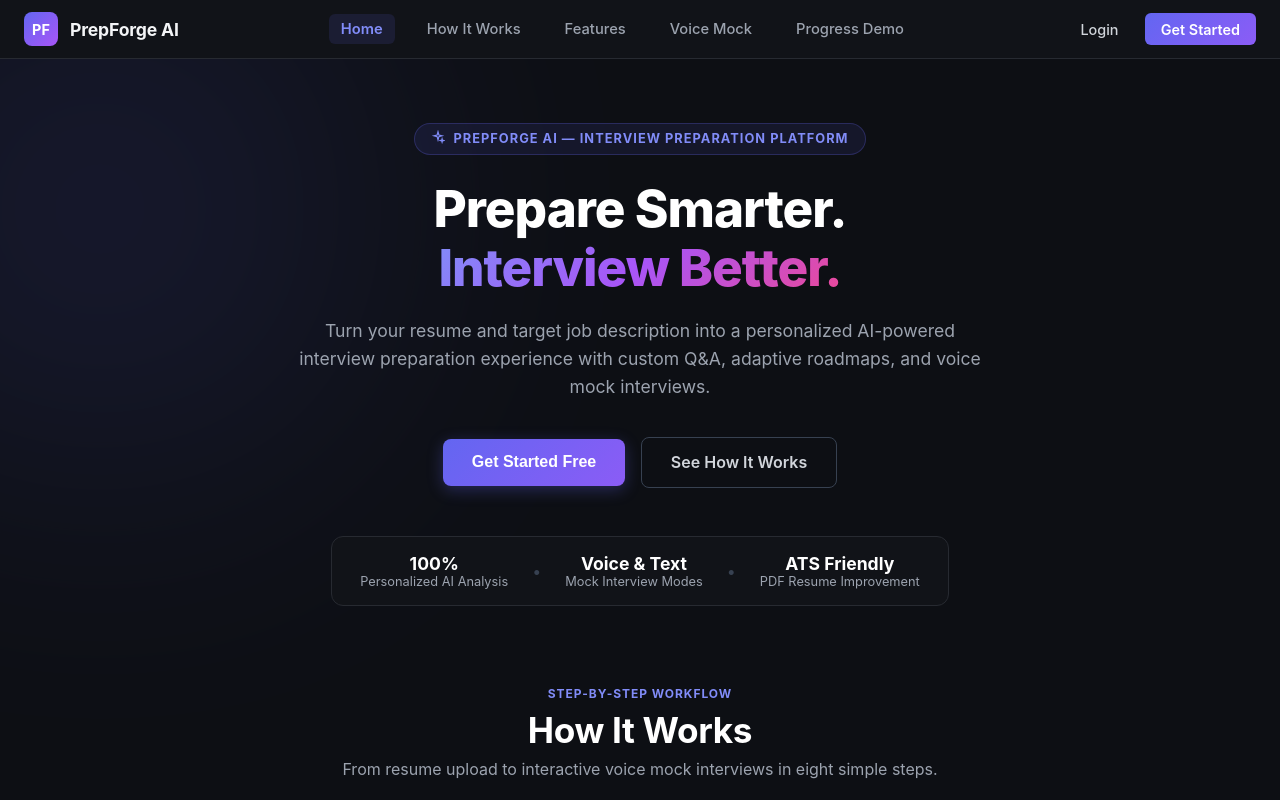
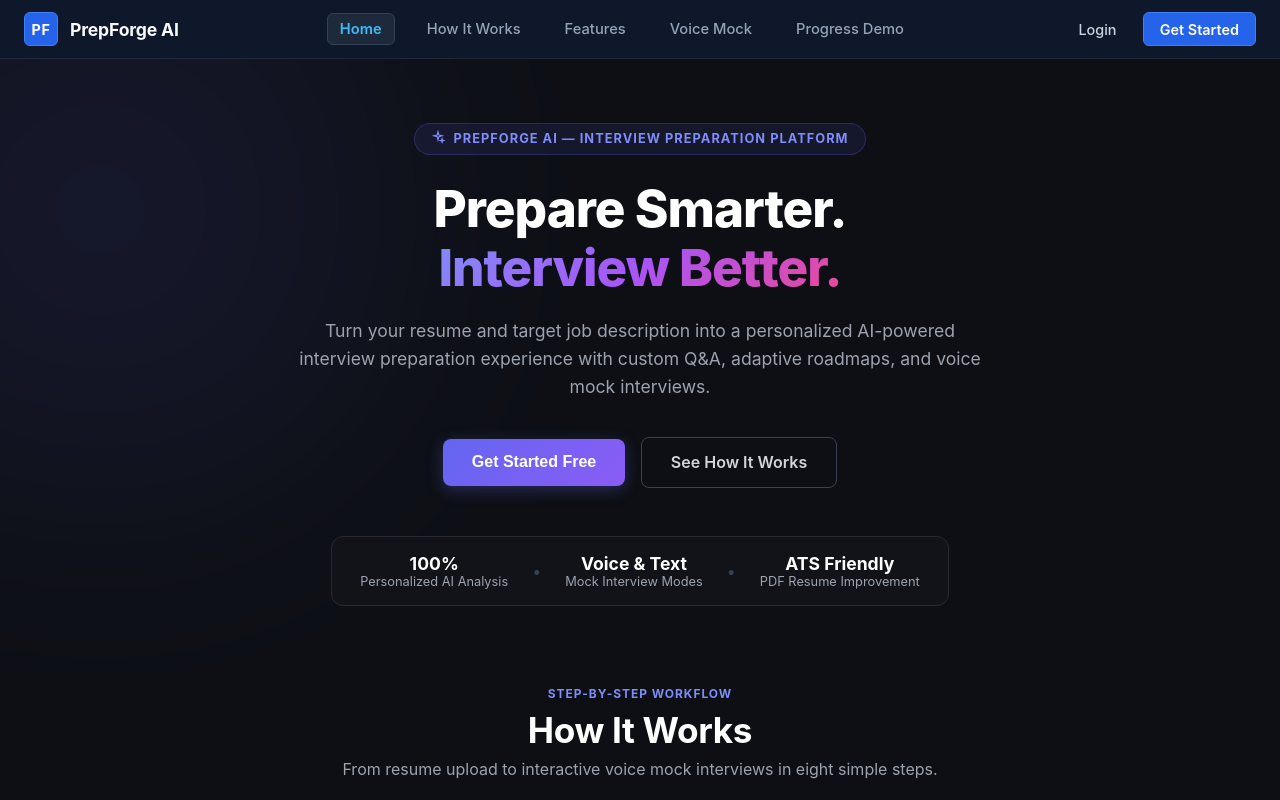
Before and after one commit to Rohan-shiva/prepforge-ai, a React (Vite) app in the folder Frontend/: page / in a window 1280 px wide. Shown: the top 800 px of the page. Built offline with nearby package versions, Linux system fonts and the light colour scheme; no server answers.

Commit message:
style: update navbar logo and link states removing purple gradients

```diff
--- a/Frontend/src/features/interview/components/Navbar.scss
+++ b/Frontend/src/features/interview/components/Navbar.scss
@@ -1,7 +1,7 @@
 .app-navbar {
   width: 100%;
-  background: #111318;
-  border-bottom: 1px solid #272a31;
+  background: #0f172a;
+  border-bottom: 1px solid #1e293b;
   position: sticky;
   top: 0;
   z-index: 1000;
@@ -24,20 +24,22 @@
     .brand-logo {
       width: 34px;
       height: 34px;
-      background: linear-gradient(135deg, #6366f1, #a855f7);
-      border-radius: 8px;
+      background: #2563eb;
+      border: 1px solid #3b82f6;
+      border-radius: 6px;
       display: flex;
       align-items: center;
       justify-content: center;
       font-weight: 700;
       color: #ffffff;
       font-size: 0.9rem;
+      letter-spacing: 0.05em;
     }
 
     .brand-name {
       font-size: 1.1rem;
       font-weight: 700;
-      color: #f3f4f6;
+      color: #f8fafc;
       letter-spacing: -0.01em;
     }
   }
@@ -48,23 +50,24 @@
     gap: 1.25rem;
 
     .nav-link {
-      color: #9ca3af;
+      color: #94a3b8;
       text-decoration: none;
       font-size: 0.92rem;
       font-weight: 500;
       padding: 0.4rem 0.75rem;
       border-radius: 6px;
-      transition: all 0.2s ease;
+      transition: all 0.15s ease;
 
       &:hover {
-        color: #f3f4f6;
-        background: rgba(255, 255, 255, 0.05);
+        color: #f8fafc;
+        background: #1e293b;
       }
 
       &.active {
-        color: #818cf8;
-        background: rgba(99, 102, 241, 0.12);
+        color: #38bdf8;
+        background: #1e293b;
         font-weight: 600;
+        border: 1px solid #334155;
       }
     }
   }
@@ -76,32 +79,33 @@
       gap: 0.75rem;
 
       .login-nav-btn {
-        color: #d1d5db;
+        color: #cbd5e1;
         text-decoration: none;
         font-size: 0.9rem;
         font-weight: 500;
         padding: 0.45rem 0.9rem;
         border-radius: 6px;
-        transition: all 0.2s ease;
+        transition: all 0.15s ease;
 
         &:hover {
           color: #ffffff;
-          background: rgba(255, 255, 255, 0.05);
+          background: #1e293b;
         }
       }
 
       .register-nav-btn {
-        background: linear-gradient(135deg, #6366f1, #8b5cf6);
+        background: #2563eb;
+        border: 1px solid #3b82f6;
         color: #ffffff;
         text-decoration: none;
         font-size: 0.9rem;
         font-weight: 600;
         padding: 0.45rem 1rem;
         border-radius: 6px;
-        transition: all 0.2s ease;
+        transition: all 0.15s ease;
 
         &:hover {
-          background: linear-gradient(135deg, #4f46e5, #7c3aed);
+          background: #1d4ed8;
         }
       }
     }
@@ -112,27 +116,29 @@
       gap: 0.75rem;
 
       .dashboard-link-btn {
-        background: rgba(99, 102, 241, 0.12);
-        color: #818cf8;
-        border: 1px solid rgba(99, 102, 241, 0.3);
+        background: #1e293b;
+        color: #38bdf8;
+        border: 1px solid #334155;
         padding: 0.35rem 0.75rem;
         border-radius: 6px;
         font-size: 0.85rem;
         font-weight: 600;
         cursor: pointer;
-        transition: all 0.2s ease;
+        transition: all 0.15s ease;
 
         &:hover {
-          background: rgba(99, 102, 241, 0.22);
+          background: #334155;
+          color: #ffffff;
         }
       }
 
       .avatar {
         width: 32px;
         height: 32px;
-        border-radius: 50%;
-        background: #374151;
-        color: #818cf8;
+        border-radius: 6px;
+        background: #1e293b;
+        border: 1px solid #334155;
+        color: #38bdf8;
         display: flex;
         align-items: center;
         justify-content: center;
@@ -143,13 +149,13 @@
       .logout-btn {
         background: rgba(239, 68, 68, 0.1);
         color: #f87171;
-        border: 1px solid rgba(239, 68, 68, 0.25);
+        border: 1px solid rgba(239, 68, 68, 0.3);
         padding: 0.35rem 0.75rem;
         border-radius: 6px;
         font-size: 0.82rem;
         font-weight: 500;
         cursor: pointer;
-        transition: all 0.2s ease;
+        transition: all 0.15s ease;
 
         &:hover {
           background: rgba(239, 68, 68, 0.2);
```
